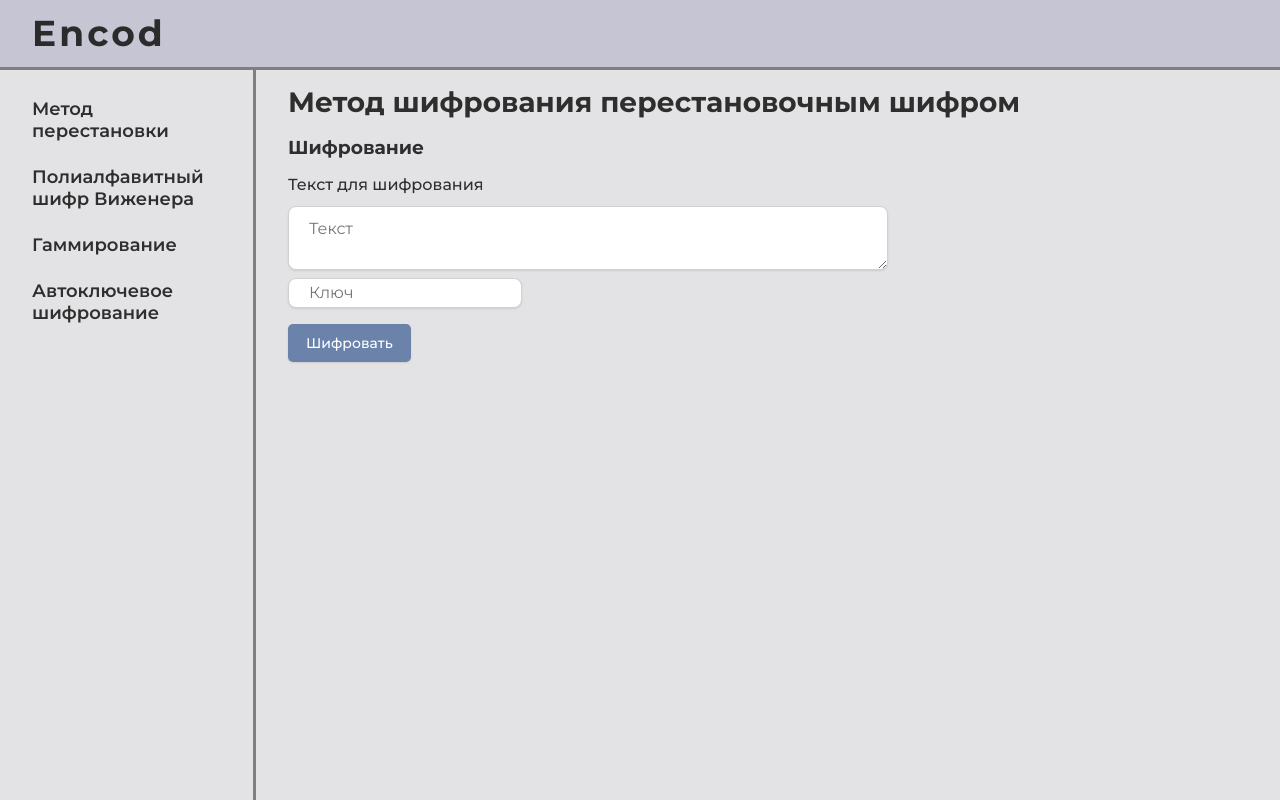
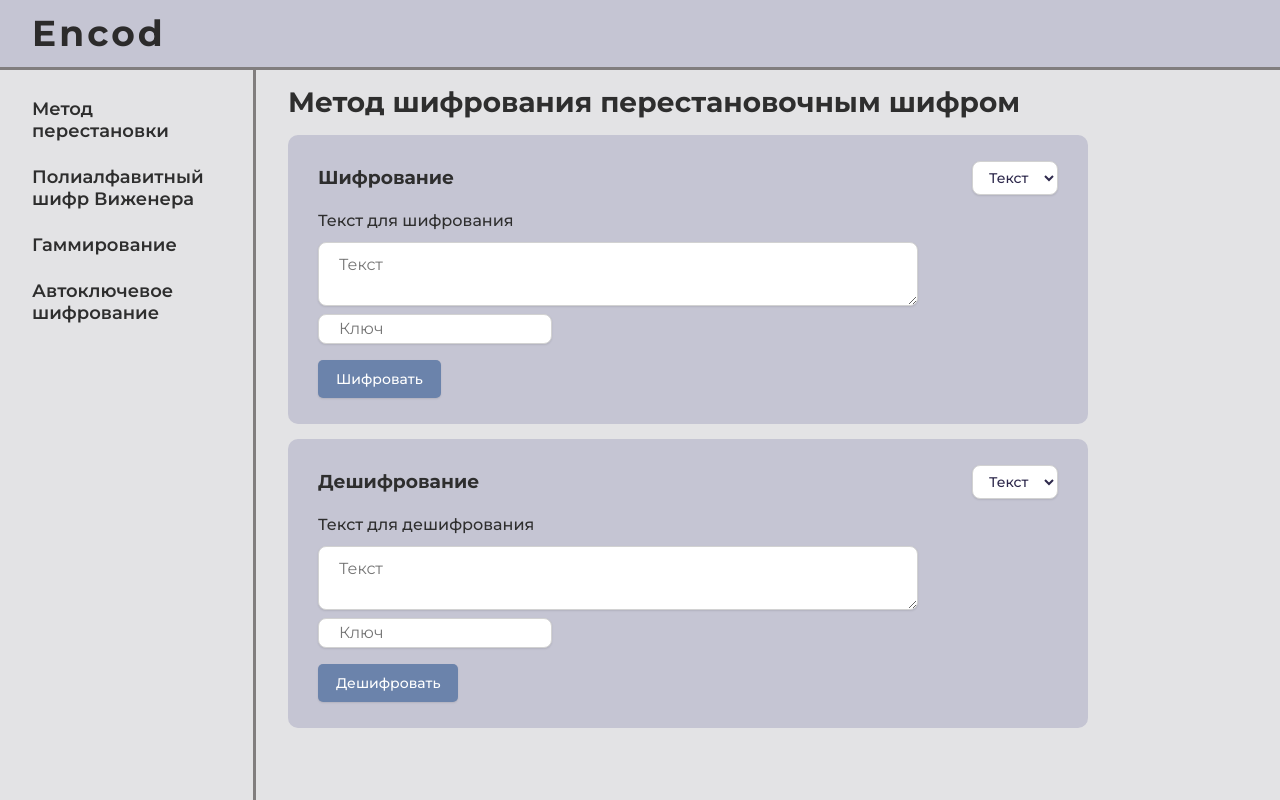
Before and after one commit to Rey1147/encryptionMethods, a React (Vite) app: page /permutation in a window 1280 px wide. Built offline with nearby package versions, Linux system fonts and the light colour scheme.

Commit message:
Добавлены функции для шифрования и дешифрования файлов

```diff
--- /dev/null
+++ b/src/algorithms/permutationEncryption/file.js
@@ -0,0 +1,54 @@
+import { decrypt, encrypt } from "./text"
+
+function downloadFile(content, filename) {
+  const blob = new Blob(
+    [content],
+    { type: "text/plain;charset=utf-8" }
+  )
+
+  const url = URL.createObjectURL(blob)
+  const link = document.createElement("a")
+
+  link.href = url
+  link.download = filename
+  document.body.appendChild(link)
+  link.click()
+  document.body.removeChild(link)
+  URL.revokeObjectURL(url)
+}
+
+
+export const encryptFile = (file, key) => {
+  if (!file) {
+    alert("Выберите файл")
+    return
+  }
+
+  const reader = new FileReader()
+
+  reader.onload = function (event) {
+    const text = event.target.result
+    const encryptedText = encrypt(text, key)
+    downloadFile(encryptedText, "encrypted.txt")
+    return
+  }
+
+  reader.readAsText(file)
+}
+
+export const decryptFile = (file, key) => {
+  if (!file) {
+    alert("Выберите файл")
+    return
+  }
+
+  const reader = new FileReader()
+
+  reader.onload = function (event) {
+    const text = event.target.result
+    const decryptedText = decrypt(text, key)
+    downloadFile(decryptedText, "decrypted.txt")
+  }
+
+  reader.readAsText(file)
+}
--- a/src/algorithms/permutationEncryption/index.js
+++ b/src/algorithms/permutationEncryption/index.js
@@ -1,91 +1,7 @@
+import { decryptFile, encryptFile } from "./file"
+import { decrypt, encrypt } from "./text"
+
 const DEFAULT_KEY='КОМБАЙН'
-
-const getColumnOrder = (key) => {
-  let chars = key.split("").map((char, index) => ({
-    char,
-    index
-  }));
-
-  chars.sort((a, b) => {
-    if (a.char < b.char) return -1;
-    if (a.char > b.char) return 1;
-    return a.index - b.index;
-  });
-
-  let order = [];
-
-  chars.forEach((item, i) => {
-      order[item.index] = i;
-  });
-
-  return order;
-}
-
-
-const encrypt = (text, key) => {
-  text = text.replace(/\s+/g, "")
-
-  const cols = key.length
-  const order = getColumnOrder(key)
-  const rows = Math.ceil(text.length / cols)
-
-  let table = Array.from({ length: rows }, () =>
-    Array(cols).fill(" ")
-  )
-
-  let index = 0
-  for (let r = 0; r < rows; r++) {
-    for (let c = 0; c < cols; c++) {
-      if (index < text.length) {
-        table[r][c] = text[index]
-        index++
-      }
-    }
-  }
-
-  let encrypted = ""
-  for (let current = 0; current < cols; current++) {
-    let col = order.indexOf(current)
-
-    for (let r = 0; r < rows; r++) {
-      encrypted += table[r][col]
-    }
-  }
-
-  return encrypted.replace(/\s+$/g, "")
-}
-
-const decrypt = (cipher, key) => {
-  const cols = key.length
-  const order = getColumnOrder(key)
-  const rows = Math.ceil(cipher.length / cols)
-
-  let table = Array.from({ length: rows }, () =>
-      Array(cols).fill(" ")
-  )
-
-  let index = 0
-  for (let current = 0; current < cols; current++) {
-    let col = order.indexOf(current)
-
-    for (let r = 0; r < rows; r++) {
-      if (index < cipher.length) {
-        table[r][col] = cipher[index]
-        index++
-      }
-    }
-  }
-
-  let decrypted = ""
-  for (let r = 0; r < rows; r++) {
-    for (let c = 0; c < cols; c++) {
-      decrypted += table[r][c]
-    }
-  }
-
-  return decrypted.trim()
-}
-
 
 export const permutationEncryption = (text, key=DEFAULT_KEY, type='encrypt') => {
   if (type === 'encrypt') {
@@ -94,3 +10,11 @@ export const permutationEncryption = (text, key=DEFAULT_KEY, type='encrypt') =>
     return decrypt(text, key)
   }
 }
+
+export const permutationEncryptionFile = (file, key=DEFAULT_KEY, type='encrypt') => {
+  if (type === 'encrypt') {
+    return encryptFile(file, key)
+  } else {
+    return decryptFile(file, key)
+  }
+}
--- /dev/null
+++ b/src/algorithms/permutationEncryption/text.js
@@ -0,0 +1,85 @@
+const getColumnOrder = (key) => {
+  let chars = key.split("").map((char, index) => ({
+    char,
+    index
+  }))
+
+  chars.sort((a, b) => {
+    if (a.char < b.char) return -1
+    if (a.char > b.char) return 1
+    return a.index - b.index
+  })
+
+  let order = []
+
+  chars.forEach((item, i) => {
+    order[item.index] = i
+  })
+
+  return order
+}
+
+
+export const encrypt = (text, key) => {
+  text = text.replace(/\s+/g, "")
+
+  const cols = key.length
+  const order = getColumnOrder(key)
+  const rows = Math.ceil(text.length / cols)
+
+  let table = Array.from({ length: rows }, () =>
+    Array(cols).fill(" ")
+  )
+
+  let index = 0
+  for (let r = 0; r < rows; r++) {
+    for (let c = 0; c < cols; c++) {
+      if (index < text.length) {
+        table[r][c] = text[index]
+        index++
+      }
+    }
+  }
+
+  let encrypted = ""
+  for (let current = 0; current < cols; current++) {
+    let col = order.indexOf(current)
+
+    for (let r = 0; r < rows; r++) {
+      encrypted += table[r][col]
+    }
+  }
+
+  return encrypted.replace(/\s+$/g, "")
+}
+
+export const decrypt = (cipher, key) => {
+  const cols = key.length
+  const order = getColumnOrder(key)
+  const rows = Math.ceil(cipher.length / cols)
+
+  let table = Array.from({ length: rows }, () =>
+      Array(cols).fill(" ")
+  )
+
+  let index = 0
+  for (let current = 0; current < cols; current++) {
+    let col = order.indexOf(current)
+
+    for (let r = 0; r < rows; r++) {
+      if (index < cipher.length) {
+        table[r][col] = cipher[index]
+        index++
+      }
+    }
+  }
+
+  let decrypted = ""
+  for (let r = 0; r < rows; r++) {
+    for (let c = 0; c < cols; c++) {
+      decrypted += table[r][c]
+    }
+  }
+
+  return decrypted.trim()
+}
--- a/src/pages/PermutationEncryptionPage/PermutationEncryptionPage.jsx
+++ b/src/pages/PermutationEncryptionPage/PermutationEncryptionPage.jsx
@@ -1,54 +1,166 @@
 import { useState } from "react"
 import { Form } from "react-router-dom"
-import { permutationEncryption } from "../../algorithms/permutationEncryption"
+import {
+  permutationEncryption,
+  permutationEncryptionFile,
+} from "../../algorithms/permutationEncryption"
 import { Input } from "../../view/Input/Input"
 import { Textarea } from "../../view/Input/Textarea"
 import { Button } from "../../view/Button/Button"
 import styles from "./index.module.css"
 
+const MODE_TEXT = 'text'
+const MODE_FILE = 'file'
+
+const ModeSelect = ({ value, onChange }) => (
+  <select
+    className={styles.modeSelect}
+    value={value}
+    onChange={(e) => onChange(e.target.value)}
+    title="Выберите тип данных: текст или файл"
+  >
+    <option value={MODE_TEXT}>Текст</option>
+    <option value={MODE_FILE}>Файл</option>
+  </select>
+)
+
 export const PermutationEncryptionPage = () => {
-  const [key, setKey] = useState('')
-  const [text, setText] = useState('')
-  const [result, setResult] = useState('')
+  const [encodMode, setEncodMode] = useState(MODE_TEXT)
+  const [decodMode, setDecodMode] = useState(MODE_TEXT)
 
-  const encod = (text, key, type) => {
-    const resultEncod = permutationEncryption(text, key, type)
-    if (resultEncod === result) return
-    setResult(resultEncod)
+  const [keyEncod, setKeyEncod] = useState('')
+  const [textEncod, setTextEncod] = useState('')
+  const [fileEncod, setFileEncod] = useState(null)
+
+  const [keyDecod, setKeyDecod] = useState('')
+  const [textDecod, setTextDecod] = useState('')
+  const [fileDecod, setFileDecod] = useState(null)
+
+  const [resultEncod, setResultEncod] = useState('')
+  const [resultDecod, setResultDecod] = useState('')
+
+  const encod = () => {
+    if (encodMode === MODE_FILE) {
+      permutationEncryptionFile(fileEncod, keyEncod, 'encrypt')
+      return
     }
+
+    const result = permutationEncryption(textEncod, keyEncod, 'encrypt')
+    if (result === resultEncod) return
+    setResultEncod(result)
+  }
+
+  const decod = () => {
+    if (decodMode === MODE_FILE) {
+      permutationEncryptionFile(fileDecod, keyDecod, 'decrypt')
+      return
+    }
+
+    const result = permutationEncryption(textDecod, keyDecod, 'decrypt')
+    if (result === resultDecod) return
+    setResultDecod(result)
+  }
+
+  // TODO: вынести форму с состояниями в отдельный компонент
 
   return (
     <section>
       <h2 className={styles.title}>Метод шифрования перестановочным шифром</h2>
+      <div className={styles.wrapper}>
         <div className={styles.encrypt}>
+          <div className={styles.form__header}>
             <h3 className={styles.encrypt__title}>Шифрование</h3>
+            <ModeSelect value={encodMode} onChange={setEncodMode} />
+          </div>
           <Form
             className={styles.encrypt__form}
-          onSubmit={() => encod(text, key, 'encrypt')}
+            onSubmit={encod}
           >
+            {encodMode === MODE_TEXT ? (
               <Textarea
                 type="text"
                 placeholder="Текст"
                 name="Текст для шифрования"
-            value={text}
-            onChange={(e) => setText(e.target.value)}
+                value={textEncod}
+                onChange={(e) => setTextEncod(e.target.value)}
                 required
               />
+            ) : (
+              <label className={styles.fileInput__label}>
+                Файл для шифрования
+                <input
+                  className={styles.fileInput}
+                  type="file"
+                  accept=".txt,text/plain"
+                  onChange={(e) => setFileEncod(e.target.files?.[0] ?? null)}
+                  required
+                />
+              </label>
+            )}
             <Input
               type="text"
               placeholder="Ключ"
-            value={key}
-            onChange={(e) => setKey(e.target.value)}
+              value={keyEncod}
+              onChange={(e) => setKeyEncod(e.target.value)}
               required
             />
-          <Button type="button" onClick={() => encod(text, key, 'encrypt')}>Шифровать</Button>
+            <Button type="button" onClick={encod}>Шифровать</Button>
           </Form>
-        {Boolean(result) &&
+          {encodMode === MODE_TEXT && Boolean(resultEncod) &&
             <div className={styles.encrypt__result}>
               <p>Результат:</p>
-            <p>{result}</p>
+              <p>{resultEncod}</p>
             </div>
           }
+        </div>
+      </div>
+      <div className={styles.wrapper}>
+        <div className={styles.decrypt}>
+          <div className={styles.form__header}>
+            <h3 className={styles.decrypt__title}>Дешифрование</h3>
+            <ModeSelect value={decodMode} onChange={setDecodMode} />
+          </div>
+          <Form
+            className={styles.encrypt__form}
+            onSubmit={decod}
+          >
+            {decodMode === MODE_TEXT ? (
+              <Textarea
+                type="text"
+                placeholder="Текст"
+                name="Текст для дешифрования"
+                value={textDecod}
+                onChange={(e) => setTextDecod(e.target.value)}
+                required
+              />
+            ) : (
+              <label className={styles.fileInput__label}>
+                Файл для дешифрования
+                <input
+                  className={styles.fileInput}
+                  type="file"
+                  accept=".txt,text/plain"
+                  onChange={(e) => setFileDecod(e.target.files?.[0] ?? null)}
+                  required
+                />
+              </label>
+            )}
+            <Input
+              type="text"
+              placeholder="Ключ"
+              value={keyDecod}
+              onChange={(e) => setKeyDecod(e.target.value)}
+              required
+            />
+            <Button type="button" onClick={decod}>Дешифровать</Button>
+          </Form>
+          {decodMode === MODE_TEXT && Boolean(resultDecod) &&
+            <div className={styles.encrypt__result}>
+              <p>Результат:</p>
+              <p>{resultDecod}</p>
+            </div>
+          }
+        </div>
       </div>
     </section>
   )
--- a/src/pages/PermutationEncryptionPage/index.module.css
+++ b/src/pages/PermutationEncryptionPage/index.module.css
@@ -4,11 +4,34 @@
   line-height: 120%;
 }
 
+.wrapper {
+  max-width: 800px;
+  background-color: #c5c5d3;
+  padding: 10px 30px;
+  border-radius: 10px;
+  margin: 15px 0;
+}
+
 .encrypt {
   margin: 16px 0;
 }
 
+.decrypt {
+  margin: 16px 0;
+}
+
+.form__header {
+  display: flex;
+  align-items: center;
+  justify-content: space-between;
+  gap: 16px;
+}
+
 .encrypt__form {
+  margin: 16px 0;
+}
+
+.decrypt__form {
   margin: 16px 0;
 }
 
@@ -16,8 +39,81 @@
   background-color: white;
   padding: 10px 20px;
   border-radius: 10px;
-  width: 800px;
+  width: 600px;
+  max-width: 100%;
   max-height: 300px;
   display: flex;
   gap: 10px;
 }
+
+.modeSelect {
+  padding: 6px 12px;
+  font-size: 14px;
+  font-weight: 500;
+  color: rgb(46, 41, 76);
+  background-color: #fff;
+  border: 1.5px solid #d2d2d2;
+  border-radius: 8px;
+  cursor: pointer;
+  outline: none;
+  transition: all 0.3s ease;
+  box-shadow: 0 1px 2px rgba(0, 0, 0, 0.1);
+}
+
+.modeSelect:hover {
+  border-color: #6b83ab;
+}
+
+.modeSelect:focus {
+  border-color: #6b83ab;
+  box-shadow: 0 4px 12px rgba(74, 144, 226, 0.3);
+}
+
+.fileInput__label {
+  font-size: 16px;
+  font-weight: 500;
+  display: flex;
+  flex-direction: column;
+  gap: 12px;
+  margin-bottom: 8px;
+}
+
+input.fileInput {
+  width: 100%;
+  max-width: 600px;
+  height: auto;
+  max-height: none;
+  min-height: 48px;
+  padding: 10px 14px;
+  font-size: 14px;
+  background-color: #fff;
+  border: 1.5px dashed #b6b6c5;
+  color: rgb(46, 41, 76);
+  border-radius: 8px;
+  cursor: pointer;
+  transition: all 0.3s ease;
+  box-sizing: border-box;
+  display: flex;
+  align-items: center;
+}
+
+input.fileInput:hover {
+  border-color: #6b83ab;
+}
+
+.fileInput::file-selector-button {
+  padding: 6px 14px;
+  margin-right: 12px;
+  font-size: 14px;
+  font-weight: 500;
+  color: #fff;
+  background-color: #6b83ab;
+  border: none;
+  border-radius: 6px;
+  cursor: pointer;
+  transition: background-color 0.3s ease;
+}
+
+.fileInput::file-selector-button:hover {
+  background-color: #4f658a;
+}
```
Lines whose indentation alone changed are shown as unchanged.
